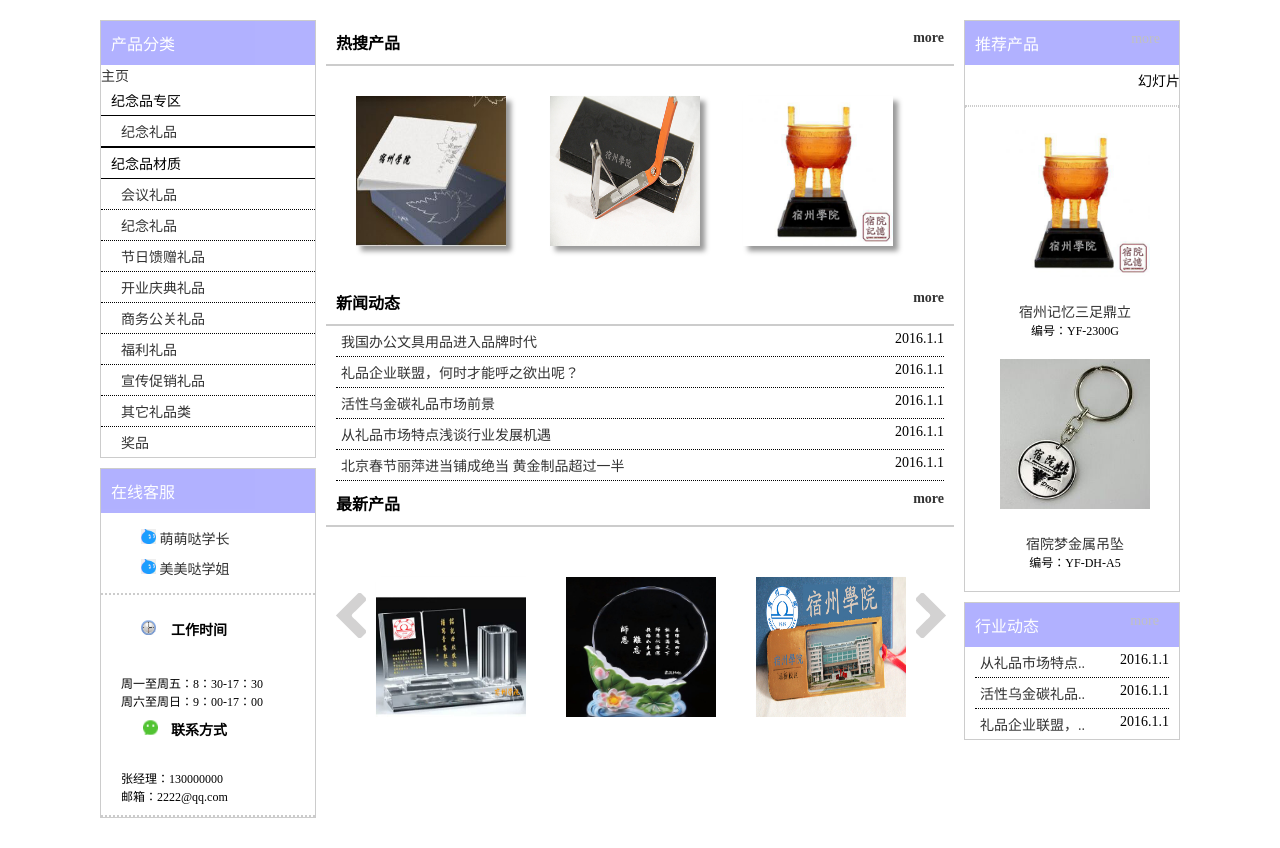
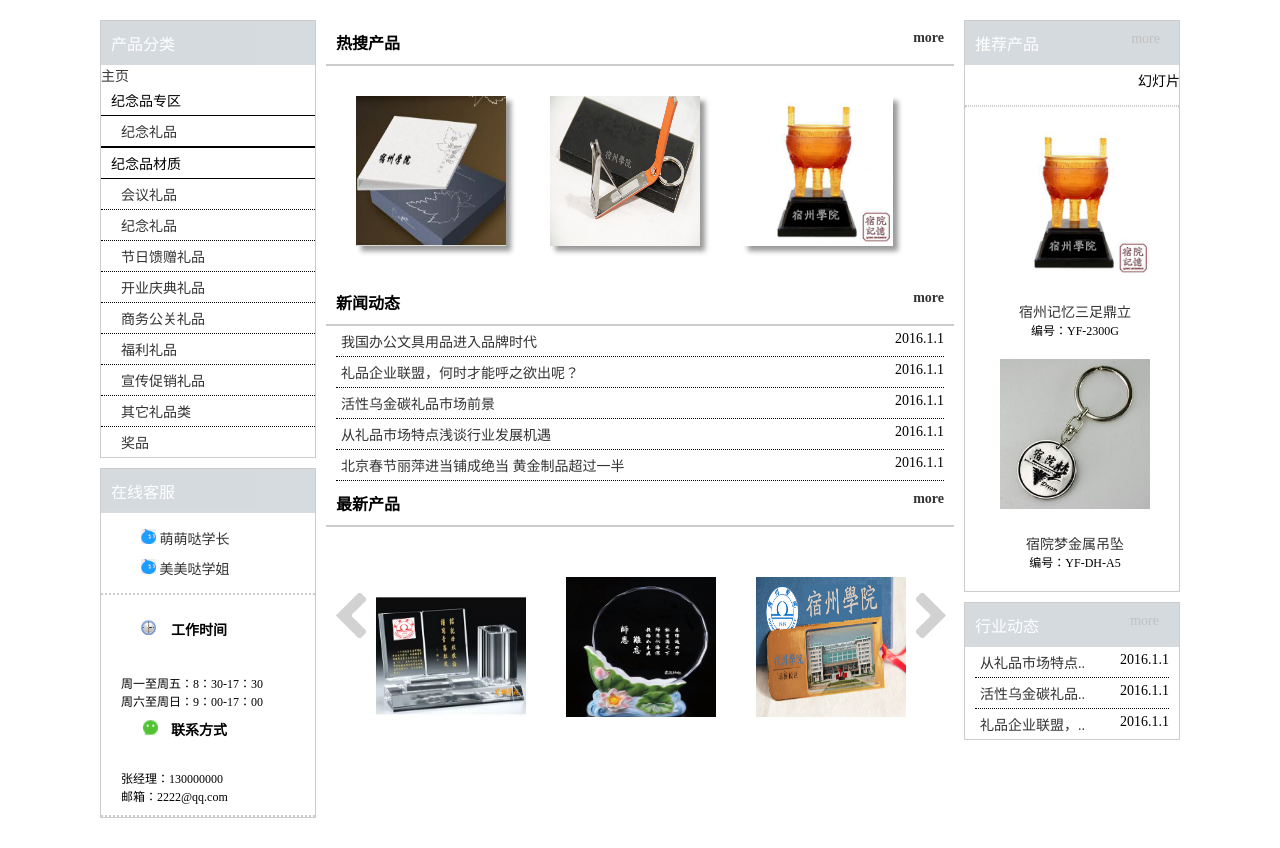
Before and after one commit to SuzhouUnv/SuzhouUnv.github.io, a plain HTML site: page index.html in a window 1280 px wide. Drawn offline with Linux system fonts and the light colour scheme.

Commit message:
Update index.css

```diff
--- a/css/index.css
+++ b/css/index.css
@@ -42,7 +42,7 @@ a{
 
 .leftheadbox{
 	padding: 10px;
-	background-color: blue;
+	background-color: #789;
 	color: white;
 	opacity: 0.3;
 	font-size: 16px;
@@ -131,7 +131,8 @@ h4{
 .hotkinds>div>span,.news>div>span,.newpro>div>span,.right>.recommend>div>span,.right>.industry>div>span{
 	position: absolute;
 	right: 20px;
-	font-size: 13px
+	font-size: 13px;
+	color: #000000;
 }
 
 .news>ul>li>span{
```
